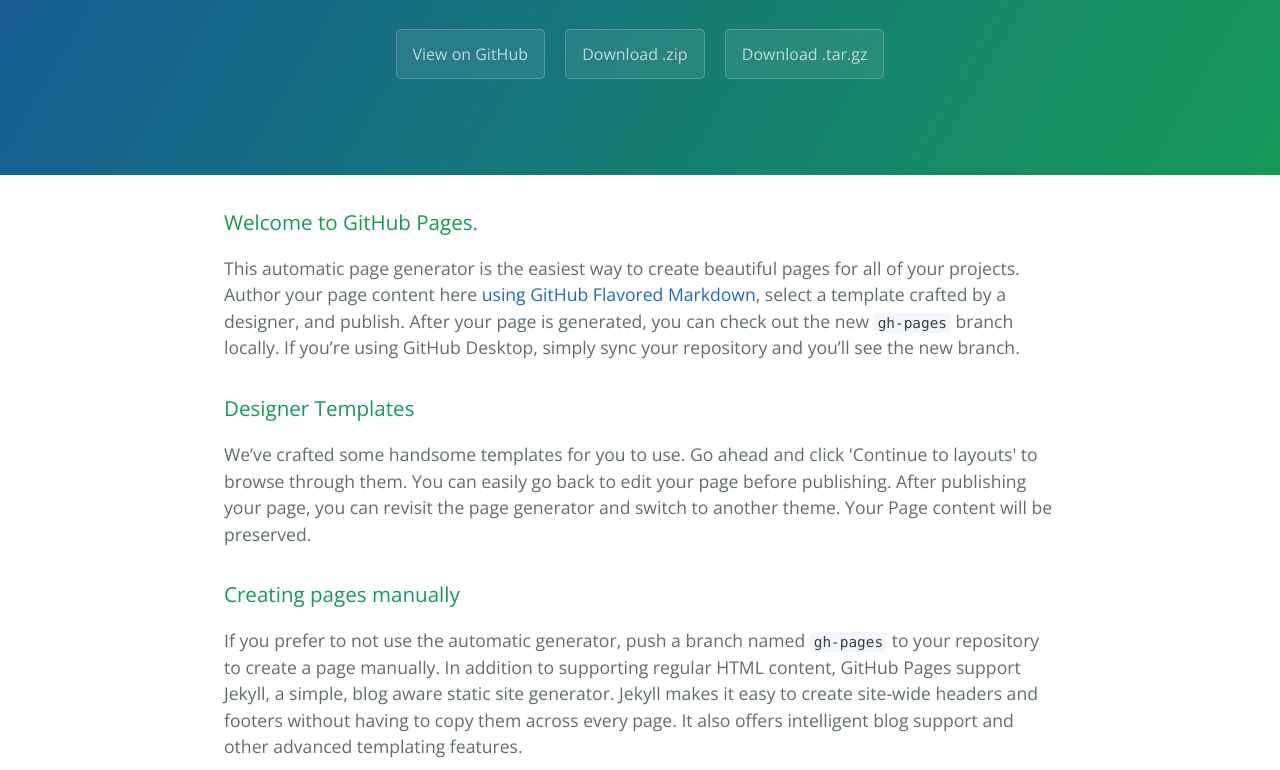
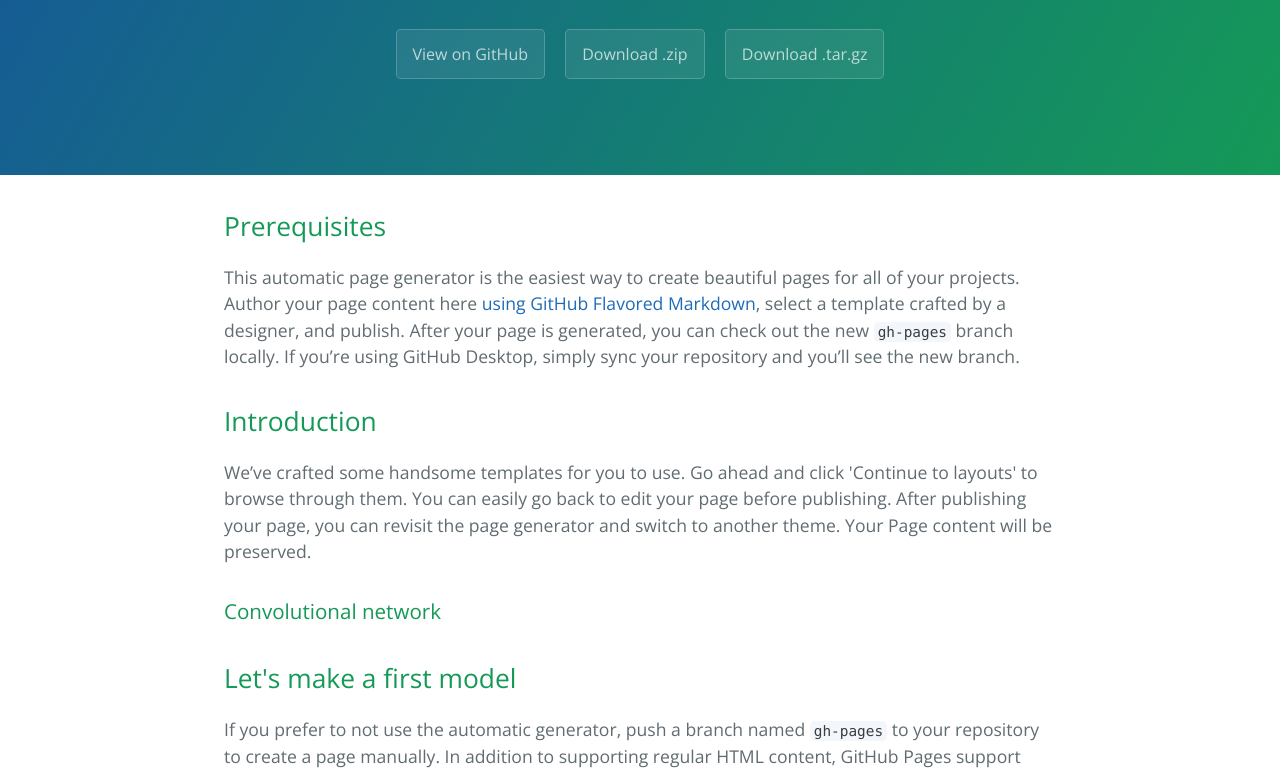
Before and after one commit to jcouvy/convnet-nolearn, a plain HTML site: page index.html in a window 1280 px wide. Shown: the part 208-978 px from the top of the page. Drawn offline with nearby package versions, Linux system fonts and the light colour scheme.

```diff
--- a/index.html
+++ b/index.html
@@ -19,18 +19,21 @@
     </section>
 
     <section class="main-content">
-      <h3>
-<a id="welcome-to-github-pages" class="anchor" href="#welcome-to-github-pages" aria-hidden="true"><span aria-hidden="true" class="octicon octicon-link"></span></a>Welcome to GitHub Pages.</h3>
+      <h2>
+<a id="prerequisites" class="anchor" href="#prerequisites" aria-hidden="true"><span aria-hidden="true" class="octicon octicon-link"></span></a>Prerequisites</h2>
 
 <p>This automatic page generator is the easiest way to create beautiful pages for all of your projects. Author your page content here <a href="https://guides.github.com/features/mastering-markdown/">using GitHub Flavored Markdown</a>, select a template crafted by a designer, and publish. After your page is generated, you can check out the new <code>gh-pages</code> branch locally. If you’re using GitHub Desktop, simply sync your repository and you’ll see the new branch.</p>
 
-<h3>
-<a id="designer-templates" class="anchor" href="#designer-templates" aria-hidden="true"><span aria-hidden="true" class="octicon octicon-link"></span></a>Designer Templates</h3>
+<h2>
+<a id="introduction" class="anchor" href="#introduction" aria-hidden="true"><span aria-hidden="true" class="octicon octicon-link"></span></a>Introduction</h2>
 
 <p>We’ve crafted some handsome templates for you to use. Go ahead and click 'Continue to layouts' to browse through them. You can easily go back to edit your page before publishing. After publishing your page, you can revisit the page generator and switch to another theme. Your Page content will be preserved.</p>
 
 <h3>
-<a id="creating-pages-manually" class="anchor" href="#creating-pages-manually" aria-hidden="true"><span aria-hidden="true" class="octicon octicon-link"></span></a>Creating pages manually</h3>
+<a id="convolutional-network" class="anchor" href="#convolutional-network" aria-hidden="true"><span aria-hidden="true" class="octicon octicon-link"></span></a>Convolutional network</h3>
+
+<h2>
+<a id="lets-make-a-first-model" class="anchor" href="#lets-make-a-first-model" aria-hidden="true"><span aria-hidden="true" class="octicon octicon-link"></span></a>Let's make a first model</h2>
 
 <p>If you prefer to not use the automatic generator, push a branch named <code>gh-pages</code> to your repository to create a page manually. In addition to supporting regular HTML content, GitHub Pages support Jekyll, a simple, blog aware static site generator. Jekyll makes it easy to create site-wide headers and footers without having to copy them across every page. It also offers intelligent blog support and other advanced templating features.</p>
 
```
Also changed, not shown: params.json (+1 -1 lines).
